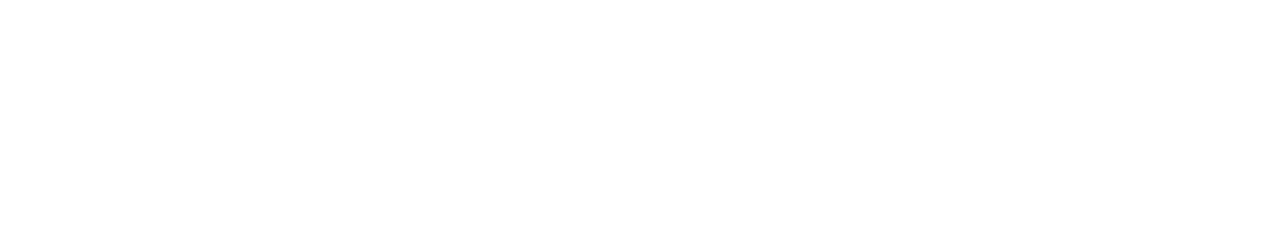
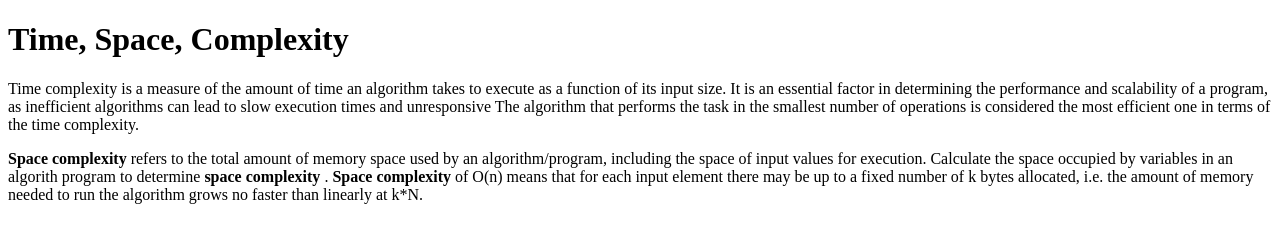
Before and after one commit to acciojob/time-and-space-complexity-amrit-gurpreet6, a website: page main.html in a window 1280 px wide. Drawn offline with Linux system fonts and the light colour scheme.

Commit message:
created a submission

```diff
--- a/main.html
+++ b/main.html
@@ -8,7 +8,10 @@
 
 <body>
 	<!-- the entire body must be written by student -->
-    <script type="text/javascript" src="./script.js">
+    <h1>Time, Space, Complexity</h1>
+	<p>Time complexity is a measure of the amount of time an algorithm takes to execute as a function of its input size. It is an essential factor in determining the performance and scalability of a program, as inefficient algorithms can lead to slow execution times and unresponsive  The algorithm that performs the task in the smallest number of operations is considered the most efficient one in terms of the time complexity.</p>
+    <p><b>Space complexity</b> refers to the total amount of memory space used by an algorithm/program, including the space of input values for execution. Calculate the space occupied by variables in an algorith program to determine <b>space complexity</b> . <b>Space complexity</b> of O(n) means that for each input element there may be up to a fixed number of k bytes allocated, i.e. the amount of memory needed to run the algorithm grows no faster than linearly at k*N.</p>
+	<script type="text/javascript" src="./script.js">
 </script>
 
 </body>
```
